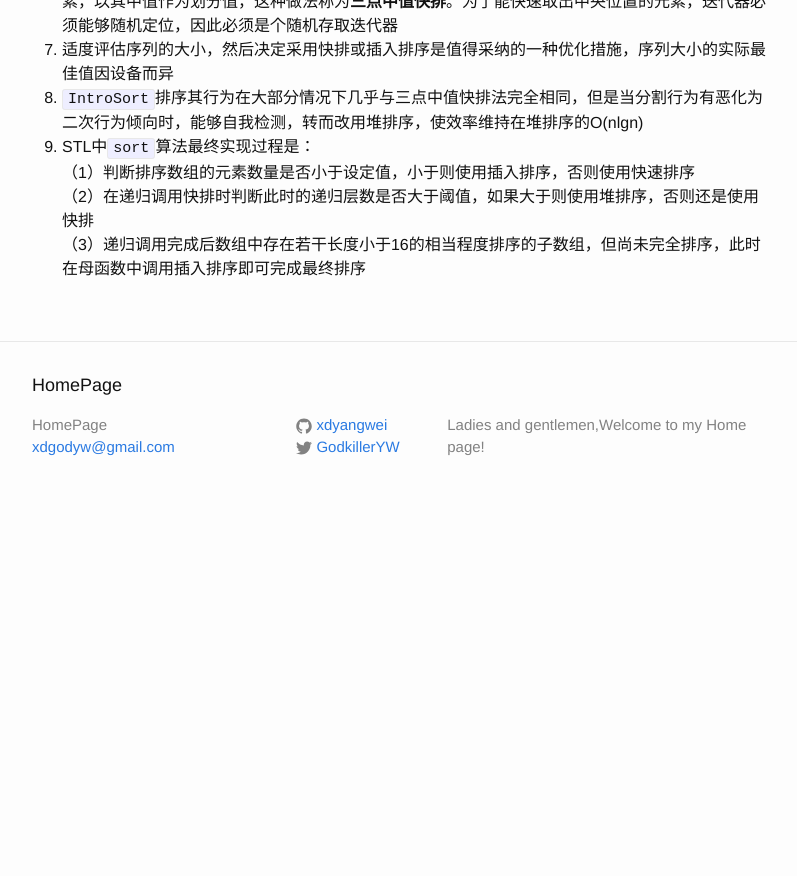
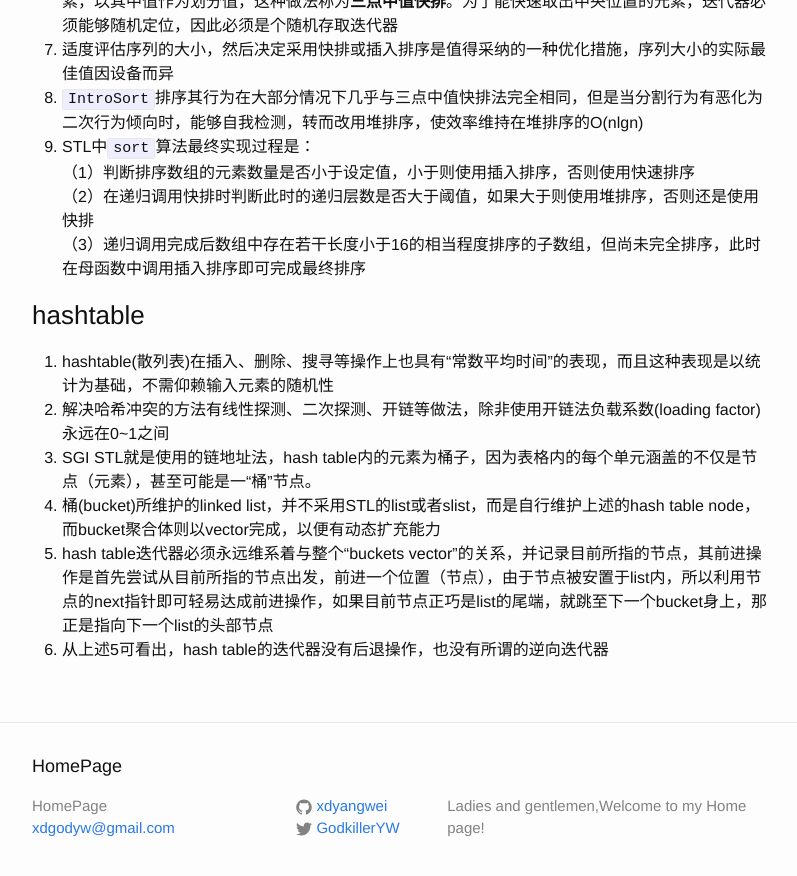
Before and after one commit to xdyangwei/xdyangwei.github.io, a Jekyll site: the page built from _posts/2019-8-17-STL实现原理.md, in a window 1280 px wide and 900 px high, scrolled down 1235 px. Shown: the top 876 px of the window, without its empty margins (238-1035 px from the left). Built offline with Jekyll 4.4.1, drawn with Linux system fonts in a browser that asks for light colours; our own code applies the rules of GitHub Pages for plain Markdown files; before the commit the page ends 1754 px from its top, so only the background shows below that.

Commit message:
add the introduction of STL hashtable's implementation

```diff
--- a/_posts/2019-8-17-STL实现原理.md
+++ b/_posts/2019-8-17-STL实现原理.md
@@ -22,3 +22,11 @@
 （1）判断排序数组的元素数量是否小于设定值，小于则使用插入排序，否则使用快速排序
 （2）在递归调用快排时判断此时的递归层数是否大于阈值，如果大于则使用堆排序，否则还是使用快排
 （3）递归调用完成后数组中存在若干长度小于16的相当程度排序的子数组，但尚未完全排序，此时在母函数中调用插入排序即可完成最终排序
+
+### hashtable
+1. hashtable(散列表)在插入、删除、搜寻等操作上也具有“常数平均时间”的表现，而且这种表现是以统计为基础，不需仰赖输入元素的随机性
+2. 解决哈希冲突的方法有线性探测、二次探测、开链等做法，除非使用开链法负载系数(loading factor)永远在0~1之间
+3. SGI STL就是使用的链地址法，hash table内的元素为桶子，因为表格内的每个单元涵盖的不仅是节点（元素），甚至可能是一“桶”节点。
+4. 桶(bucket)所维护的linked list，并不采用STL的list或者slist，而是自行维护上述的hash table node，而bucket聚合体则以vector完成，以便有动态扩充能力
+5. hash table迭代器必须永远维系着与整个“buckets vector”的关系，并记录目前所指的节点，其前进操作是首先尝试从目前所指的节点出发，前进一个位置（节点），由于节点被安置于list内，所以利用节点的next指针即可轻易达成前进操作，如果目前节点正巧是list的尾端，就跳至下一个bucket身上，那正是指向下一个list的头部节点
+6. 从上述5可看出，hash table的迭代器没有后退操作，也没有所谓的逆向迭代器
```
